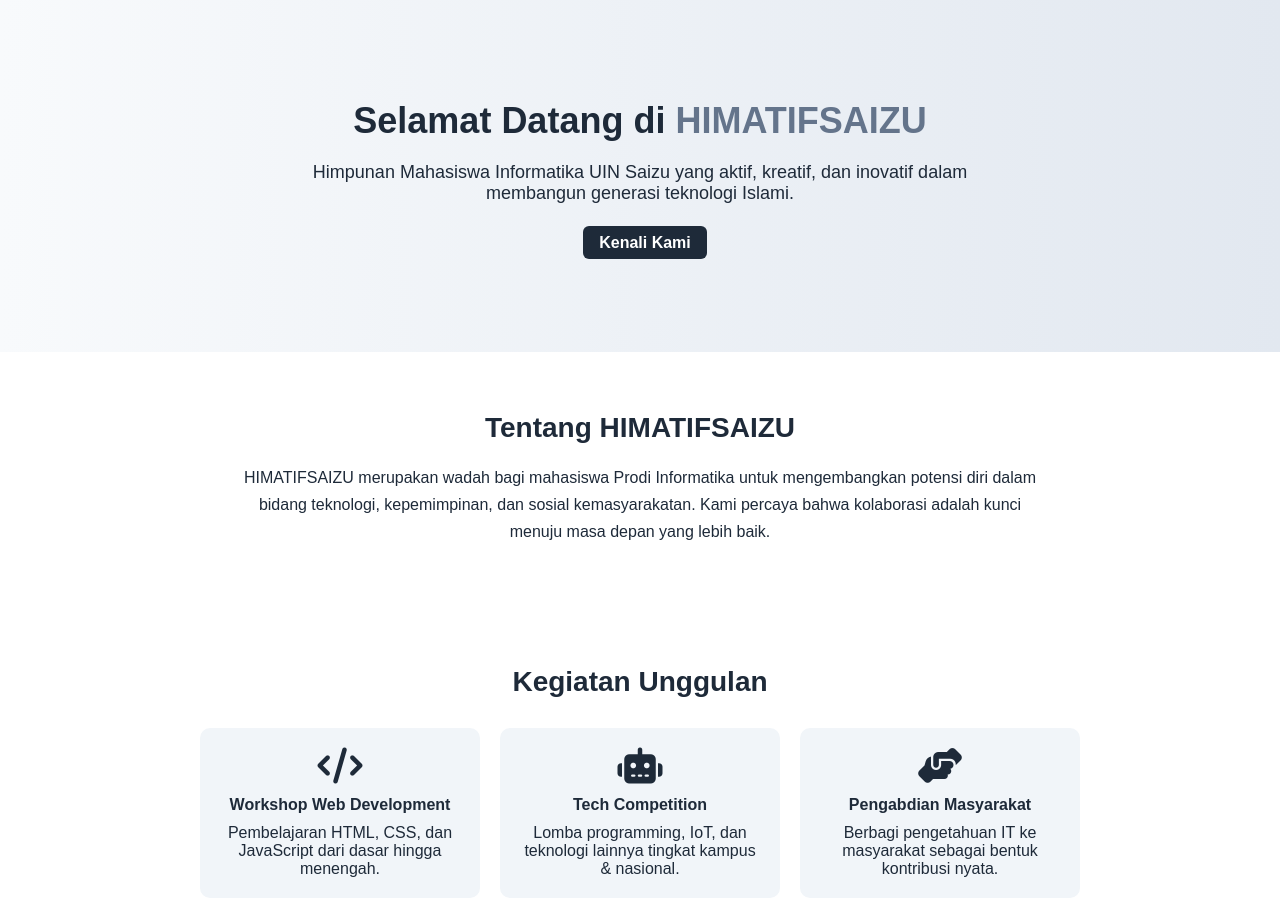
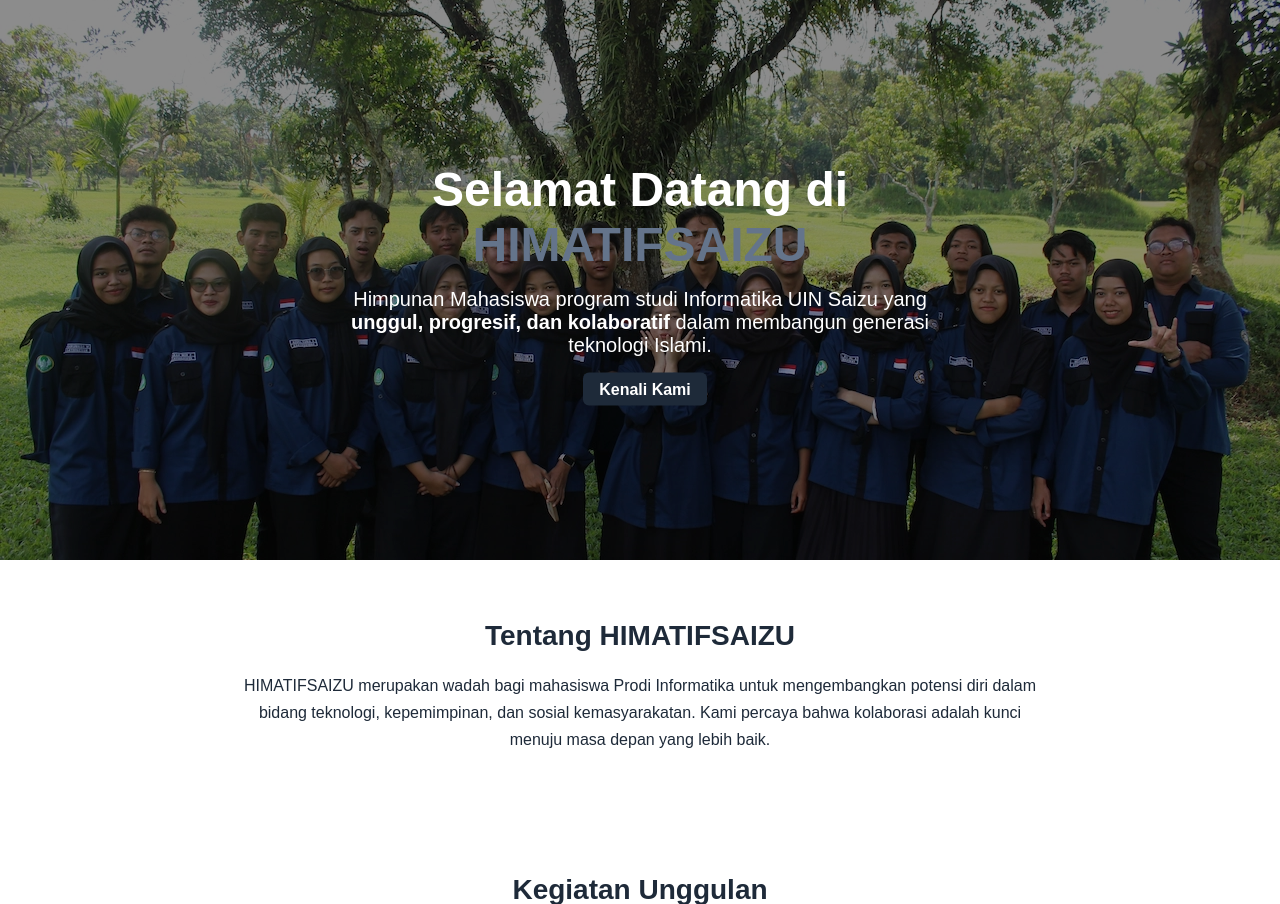
Before and after one commit to Z-A-N/Z-A-N.github.io, a PHP site: page / in a window 1280 px wide. Shown: the part 61-965 px from the top of the page. Run offline with PHP 8.4, Linux system fonts and the light colour scheme.

Commit message:
coba carousel

```diff
--- a/assets/style.css
+++ b/assets/style.css
@@ -343,28 +343,65 @@
   }
 }
 
-.hero {
-  padding: 100px 30px;
+/* ==== Hero Carousel ==== */
+.hero-carousel {
+  width: 100%;
+  height: 70vh;           /* tinggi fleksibel; ganti 100vh jika mau full‑screen */
+  position: relative;
+}
+
+.hero-carousel .swiper-slide {
+  width: 100%;
+  height: 100%;
+  position: relative;
+}
+
+.hero-carousel img {
+  width: 100%;
+  height: 100%;
+  object-fit: cover;      /* gambar selalu “ngepas” di semua perangkat */
+}
+
+/* Overlay agar gambar tampak lebih gelap */
+.slide-overlay {
+  position: absolute;
+  inset: 0;
+  background: rgba(0, 0, 0, 0.45);
+  z-index: 1;
+}
+
+/* Sedikit lebih gelap di dark‑mode agar kontras teks tetap oke */
+body.dark-mode .slide-overlay {
+  background: rgba(0, 0, 0, 0.6);
+}
+
+/* Kontainer teks */
+.carousel-content {
+  position: absolute;
+  top: 50%;
+  left: 50%;
+  transform: translate(-50%, -50%);
+  z-index: 2;
   text-align: center;
-  background: linear-gradient(to right, #f8fafc, #e2e8f0);
-  color: #1E2A39;
+  color: #fff;
+  padding: 0 1rem;
+  max-width: 900px;
 }
-body.dark-mode .hero {
-  background: linear-gradient(to right, #1E2A39, #0f172a);
-  color: #ffffff;
+
+.carousel-content h2 {
+  font-size: clamp(1.8rem, 5vw, 3rem);
+  margin-bottom: 1rem;
 }
-.hero h2 {
-  font-size: 36px;
-  margin-bottom: 20px;
-}
-.hero h2 span {
+.carousel-content h2 span {
   color: #64748b;
 }
-.hero p {
-  font-size: 18px;
-  max-width: 700px;
-  margin: 0 auto 30px;
+.carousel-content p {
+  font-size: clamp(1rem, 2.5vw, 1.25rem);
+  margin-bottom: 1.5rem;
 }
+
+/* Sembunyikan style .hero lama jika masih ada */
+.hero { display: none; }
 
 .tentang-kami {
   padding: 60px 30px;
--- a/index.html
+++ b/index.html
@@ -5,6 +5,7 @@
   <meta name="viewport" content="width=device-width, initial-scale=1.0"/>
   <title>HIMATIFSAIZU - HMPS Informatika UIN Saizu</title>
   <link rel="stylesheet" href="https://cdnjs.cloudflare.com/ajax/libs/font-awesome/6.5.0/css/all.min.css" />
+  <link rel="stylesheet" href="https://cdn.jsdelivr.net/npm/swiper@11/swiper-bundle.min.css"/>
   <link rel="stylesheet" href="assets/style.css" />
 </head>
 <body>
@@ -62,14 +63,46 @@
 </div>
   </header>
 
-    <!-- Hero Section -->
-  <section class="hero">
-    <div class="hero-content">
-      <h2>Selamat Datang di <span>HIMATIFSAIZU</span></h2>
-      <p>Himpunan Mahasiswa Informatika UIN Saizu yang aktif, kreatif, dan inovatif dalam membangun generasi teknologi Islami.</p>
-      <a href="tentangkami.html" class="action_btn">Kenali Kami</a>
+<!-- Hero Carousel -->
+<section class="hero-carousel swiper">
+  <div class="swiper-wrapper">
+
+    <!-- Slide 1 -->
+    <div class="swiper-slide">
+      <picture>
+        <!-- WebP tetap prioritas -->
+        <source srcset="assets/carou1.webp" type="image/webp" />
+        <img
+          src="assets/carou1.webp"
+          alt="Banner HIMATIFSAIZU"
+          loading="lazy"
+        />
+      </picture>
+
+      <!-- Lapisan gelap -->
+      <div class="slide-overlay"></div>
+
+      <!-- Teks di atas gambar -->
+      <div class="carousel-content">
+        <h2>Selamat Datang di <span>HIMATIFSAIZU</span></h2>
+        <p>
+          Himpunan Mahasiswa program studi Informatika UIN Saizu yang
+          <strong>unggul, progresif, dan kolaboratif</strong> dalam
+          membangun generasi teknologi Islami.
+        </p>
+        <a href="tentangkami.html" class="action_btn">Kenali Kami</a>
+      </div>
     </div>
-  </section>
+
+    <!-- ★ Duplikasikan blok .swiper-slide di atas
+         jika kelak ingin menambah gambar lain ★ -->
+
+  </div>
+
+  <!-- Titik navigasi (bullets) -->
+  <div class="swiper-pagination"></div>
+</section>
+
 
   <!-- Tentang HIMATIFSAIZU -->
   <section class="tentang-kami">
```
Also changed, not shown: assets/carou1.webp (added).
